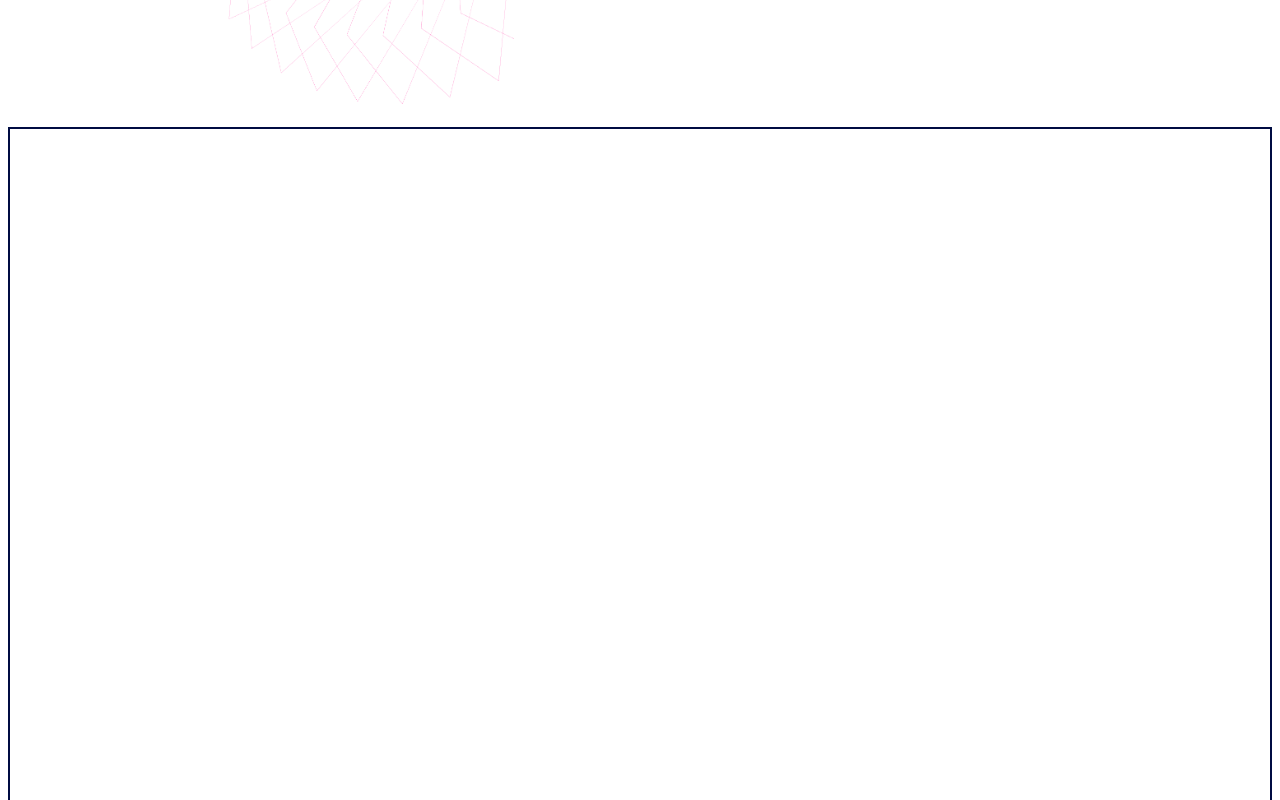
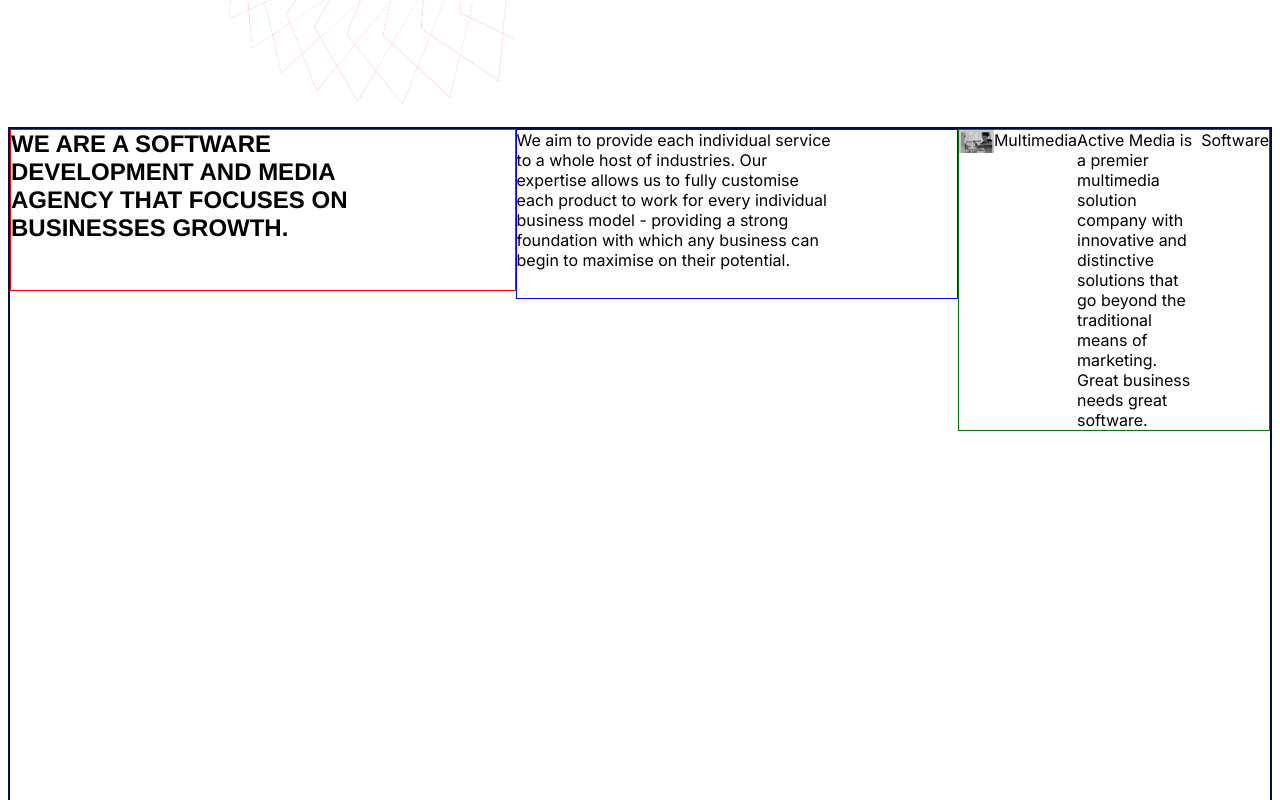
Before and after one commit to Divine-Ntambwe/Active-Media, a React (Vite) app: page /about-us in a window 1280 px wide. Shown: the part 1080-1880 px from the top of the page. Built offline with nearby package versions, Linux system fonts and the light colour scheme.

Commit message:
Styling the software section

```diff
--- a/src/pages/About_Us.jsx
+++ b/src/pages/About_Us.jsx
@@ -11,6 +11,8 @@ const positions = [
 ];
 import lightImg from '../assets/Frame 206.png';
 import "@fontsource/inter/300.css"
+
+import MultiMedia from "../assets/Multimedia.png"
 
 function About_Us() {
   const [posIndex, setPosIndex] = useState(0);
@@ -103,6 +105,46 @@ function About_Us() {
 
       <div className={styles.containerB}>
 
+         <div className={styles.aimSection}>
+          <div className={styles.bigText}>
+          WE ARE A SOFTWARE <br />
+          DEVELOPMENT AND MEDIA <br />
+          AGENCY THAT FOCUSES ON <br />
+          BUSINESSES
+          GROWTH.
+         </div>
+
+         <div className={styles.aimParagraph}>
+           We aim to provide each individual service <br />
+           to a whole host of industries. Our <br />
+           expertise allows us to fully customise <br />
+           each product to work for every individual <br />
+           business model - providing a strong <br />
+           foundation with which any business can <br />
+           begin to maximise on their potential.
+         </div>
+
+
+          <div className={styles.SoftwareSection}>
+         <div className={styles.mediaImage}>
+          <img src={MultiMedia} alt="Multimedia Image" />
+         </div>
+          <div className={styles.multimedia}>
+           Multimedia
+          </div>
+
+         <div className={styles.multimediaParagraph}>
+          Active Media is a premier multimedia solution company
+           with innovative and distinctive solutions that go
+           beyond the traditional means of marketing. Great
+           business needs great software.
+         </div>
+
+         <div className={styles.software}>
+           Software
+         </div>
+         </div>
+          </div>
       </div>
 
     <div>
--- a/src/pages/About_Us.module.css
+++ b/src/pages/About_Us.module.css
@@ -178,4 +178,37 @@ img{
 .containerB{
     border: 2px solid rgb(0, 12, 66);
     height: 100vh;
+    font-family: "Inter", sans-serif;
 }
+
+.bigText{
+  border: 1px solid red;
+  height: 20vh;
+  width: 160vw;
+  font-size: x-large;
+  font-weight: 703;
+  font-family: Helvetica;
+}
+
+.aimParagraph{
+  height: 21vh;
+  width: 140vw;
+  border: 1px solid blue;
+}
+
+.mediaImage{
+  /* width: 160vw;
+  height: 20vh; */
+}
+
+.SoftwareSection{
+  border: 1px solid green;
+  display: flex;
+  width: 100%;
+}
+
+.aimSection{
+  display: flex;
+  width: 100%;
+
+}
```
Also changed, not shown: src/assets/Multimedia.png (renamed from src/assets/Frame 205.png).
